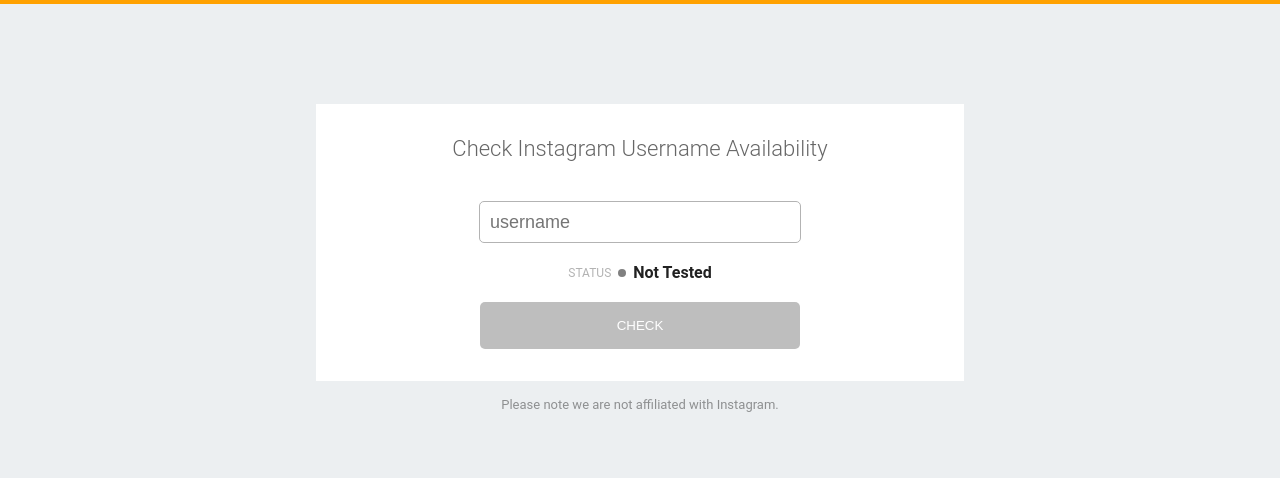
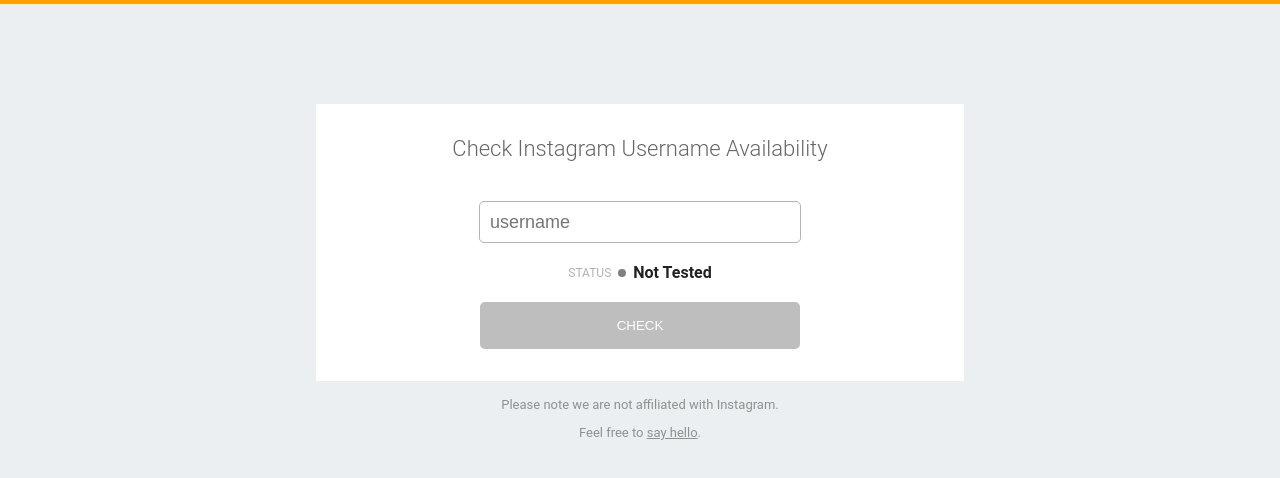
Before and after one commit to ruzicic/instagram-username, a website: page public/index.html in a window 1280 px wide. Drawn offline with Linux system fonts and the light colour scheme.

Commit message:
Add email contact link

```diff
--- a/public/index.html
+++ b/public/index.html
@@ -41,6 +41,14 @@
         color: rgba(0, 0, 0, 0.4);
         text-align: center;
         font-size: 13px;
+      }
+      .copy {
+        color: rgba(0, 0, 0, 0.4);
+        text-align: center;
+        font-size: 13px;
+      }
+      .copy a {
+        color: rgba(0, 0, 0, 0.4);
       }
       @media (max-width: 600px) {
         body,
@@ -161,6 +169,7 @@
       <input id="submit" type="submit" class="button" value="Check" disabled />
     </form>
     <p class="disclaimer">Please note we are not affiliated with Instagram.</p>
+    <div class="copy">Feel free to <a href="mailto:hello@instagram-username.com">say hello</a>.</div>
 
     <script>
       const statusOk = document.getElementById("status-ok");
```
